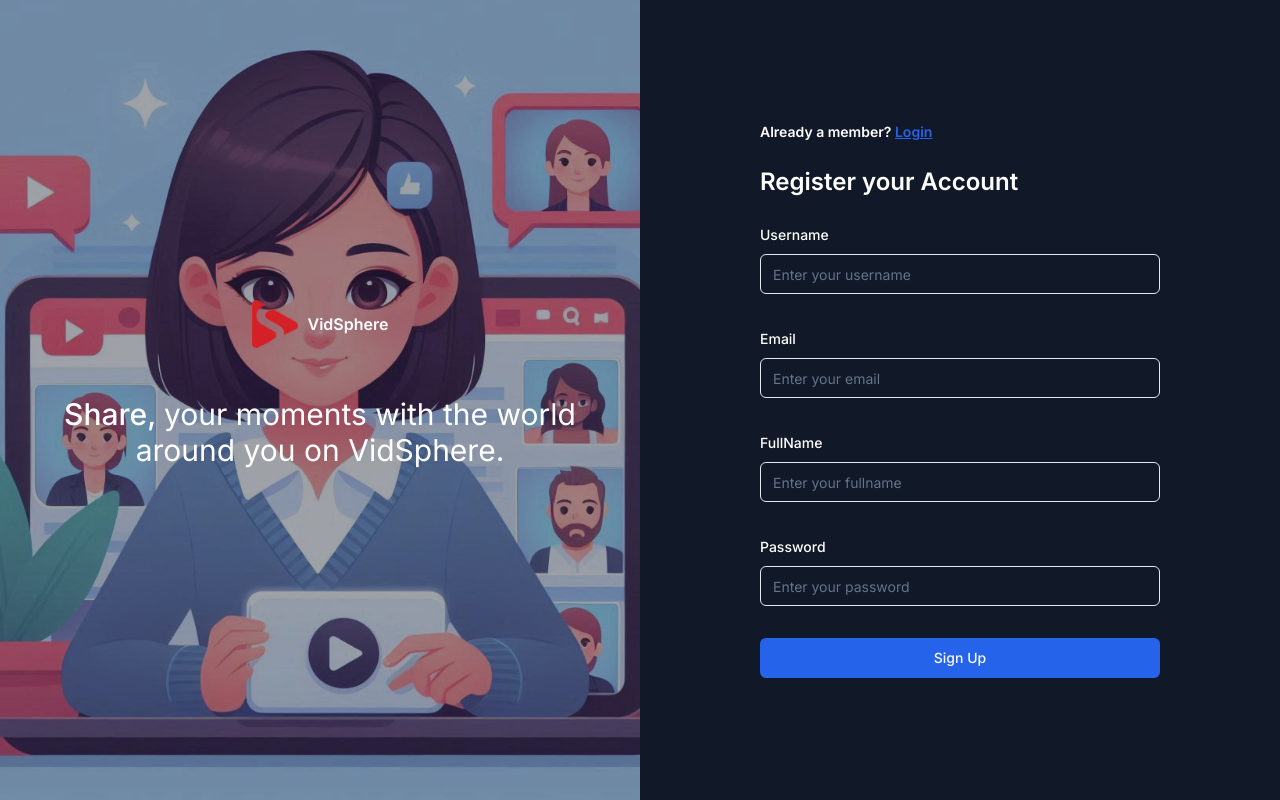
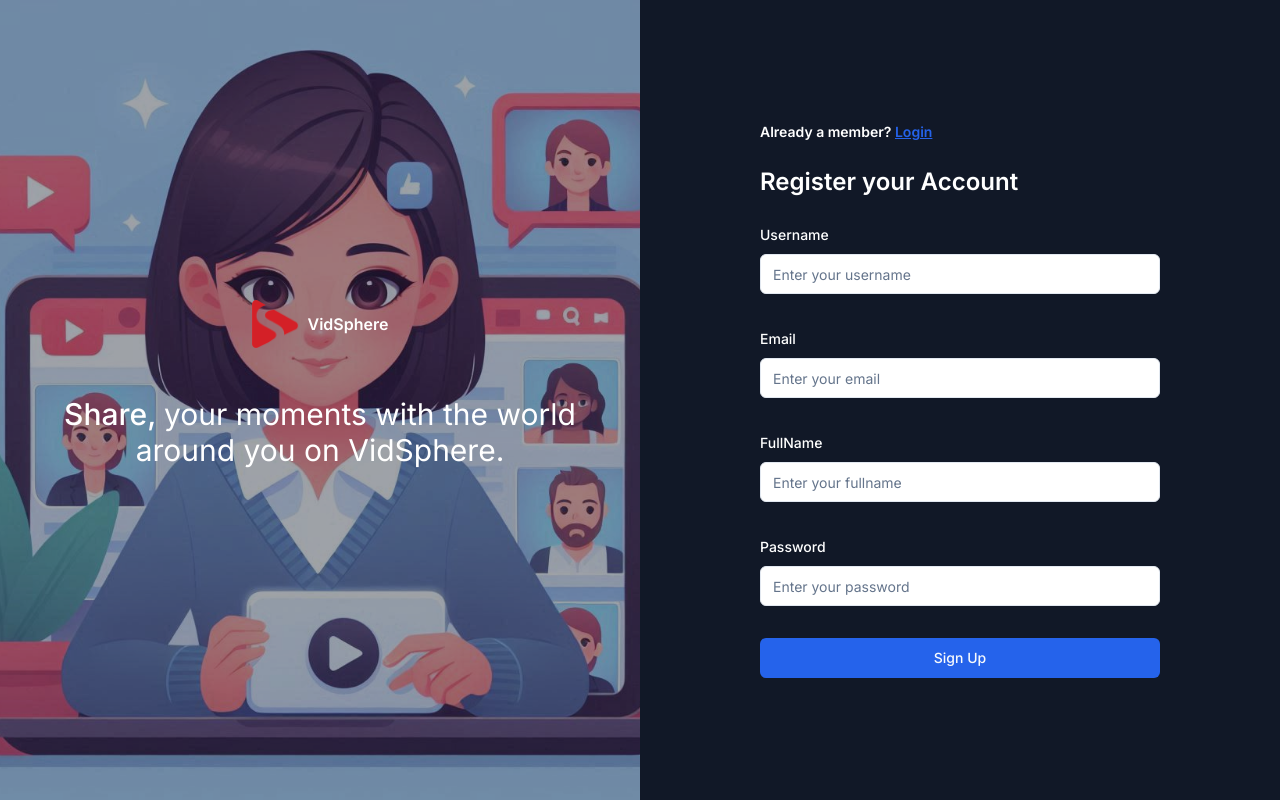
Before and after one commit to GARY121github/vidsphere, a Next.js app: page /sign-up in a window 1280 px wide. Built offline with nearby package versions, Linux system fonts and the light colour scheme.

Commit message:
Bug Fixed

```diff
--- a/src/app/(auth)/sign-in/page.tsx
+++ b/src/app/(auth)/sign-in/page.tsx
@@ -58,7 +58,7 @@ export default function SignInPage() {
         description: "You have successfully signed in",
       });
 
-      router.replace("/");
+      router.replace("/home");
     }
     setIsLoading(false);
   }
--- a/src/app/(auth)/sign-up/page.tsx
+++ b/src/app/(auth)/sign-up/page.tsx
@@ -120,7 +120,7 @@ export default function SignUpPage() {
                   <FormLabel>Username</FormLabel>
                   <FormControl>
                     <Input
-                      className="bg-gray-900"
+                      className="text-black"
                       placeholder="Enter your username"
                       {...field}
                       onChange={(e) => {
@@ -149,7 +149,7 @@ export default function SignUpPage() {
                   <FormLabel>Email</FormLabel>
                   <FormControl>
                     <Input
-                      className="bg-gray-900"
+                      className="text-black"
                       placeholder="Enter your email"
                       {...field}
                     />
@@ -166,7 +166,7 @@ export default function SignUpPage() {
                   <FormLabel>FullName</FormLabel>
                   <FormControl>
                     <Input
-                      className="bg-gray-900"
+                      className="text-black"
                       placeholder="Enter your fullname"
                       {...field}
                     />
@@ -183,7 +183,7 @@ export default function SignUpPage() {
                   <FormLabel>Password</FormLabel>
                   <FormControl>
                     <Input
-                      className="bg-gray-900"
+                      className="text-black"
                       type="password"
                       placeholder="Enter your password"
                       {...field}
```
Also changed, not shown: vercel.json (deleted).
